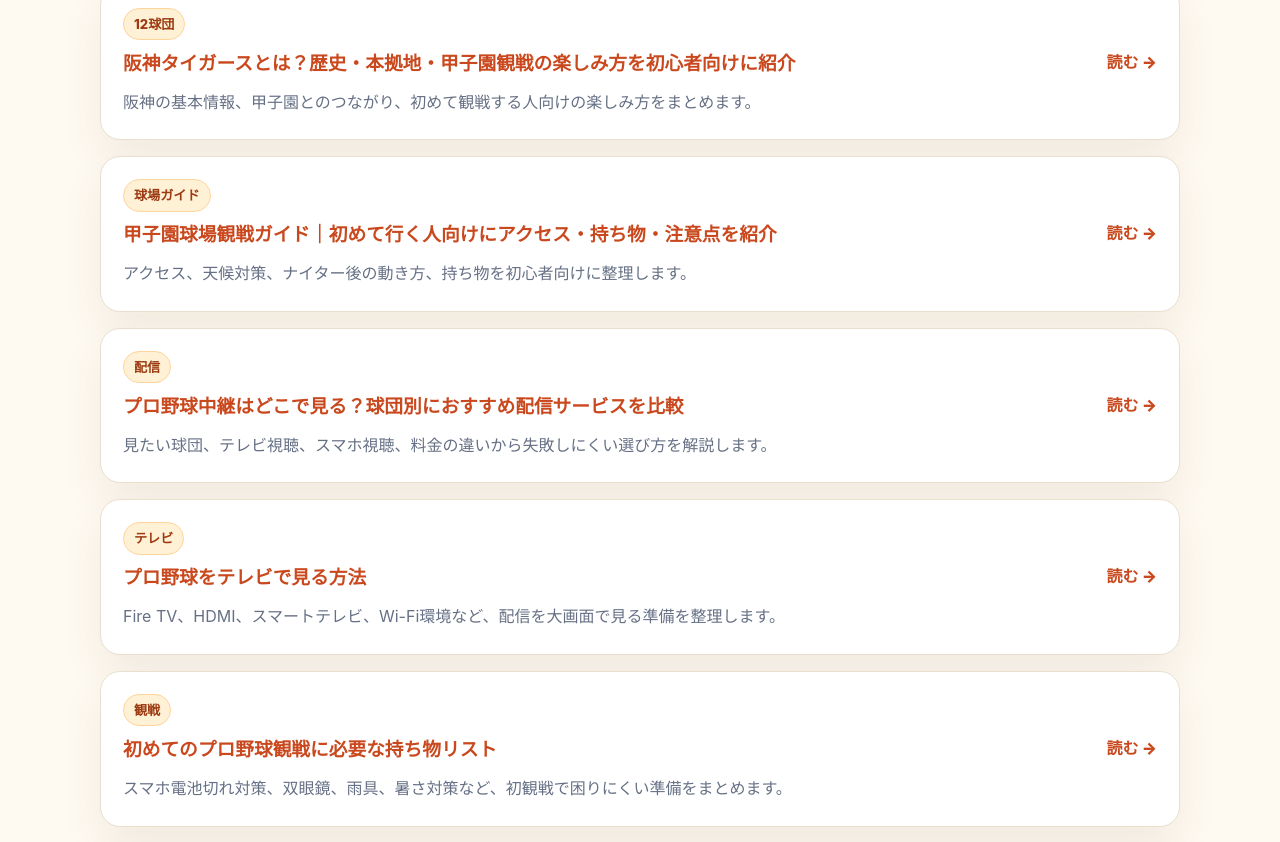
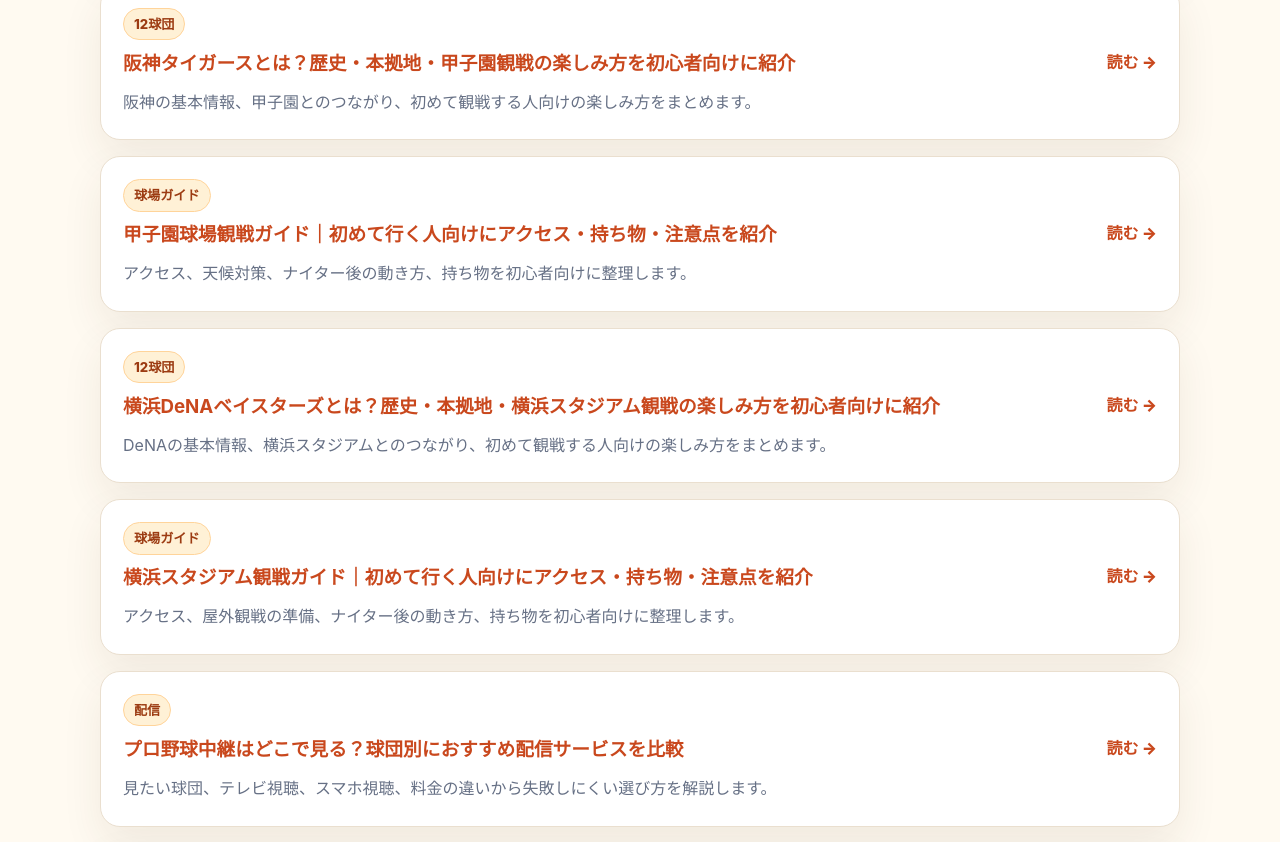
Before and after one commit to hitoshihirai07-hash/pro-baseball-watch-guide, a plain HTML site: page index.html in a window 1280 px wide. Shown: the part 1400-2242 px from the top of the page. Drawn offline with Linux system fonts and the light colour scheme.

Commit message:
Add files via upload

```diff
--- a/index.html
+++ b/index.html
@@ -54,6 +54,7 @@
         <li><a href="articles/teams.html">12球団紹介</a></li>
         <li><a href="articles/tokyo-dome-travel.html">東京ドーム遠征ガイド</a></li>
         <li><a href="articles/koshien-stadium-guide.html">甲子園球場観戦ガイド</a></li>
+        <li><a href="articles/yokohama-stadium-guide.html">横浜スタジアム観戦ガイド</a></li>
       </ol>
     </aside>
   </div>
@@ -116,6 +117,22 @@
         <p>アクセス、天候対策、ナイター後の動き方、持ち物を初心者向けに整理します。</p>
       </div>
       <a class="text-link" href="articles/koshien-stadium-guide.html">読む →</a>
+    </article>
+    <article class="article-card">
+      <div>
+        <span class="badge">12球団</span>
+        <h3><a href="articles/yokohama-dena-baystars-guide.html">横浜DeNAベイスターズとは？歴史・本拠地・横浜スタジアム観戦の楽しみ方を初心者向けに紹介</a></h3>
+        <p>DeNAの基本情報、横浜スタジアムとのつながり、初めて観戦する人向けの楽しみ方をまとめます。</p>
+      </div>
+      <a class="text-link" href="articles/yokohama-dena-baystars-guide.html">読む →</a>
+    </article>
+    <article class="article-card">
+      <div>
+        <span class="badge">球場ガイド</span>
+        <h3><a href="articles/yokohama-stadium-guide.html">横浜スタジアム観戦ガイド｜初めて行く人向けにアクセス・持ち物・注意点を紹介</a></h3>
+        <p>アクセス、屋外観戦の準備、ナイター後の動き方、持ち物を初心者向けに整理します。</p>
+      </div>
+      <a class="text-link" href="articles/yokohama-stadium-guide.html">読む →</a>
     </article>
     <article class="article-card">
       <div>
```
Also changed, not shown: sitemap.xml (+9 -7 lines).
